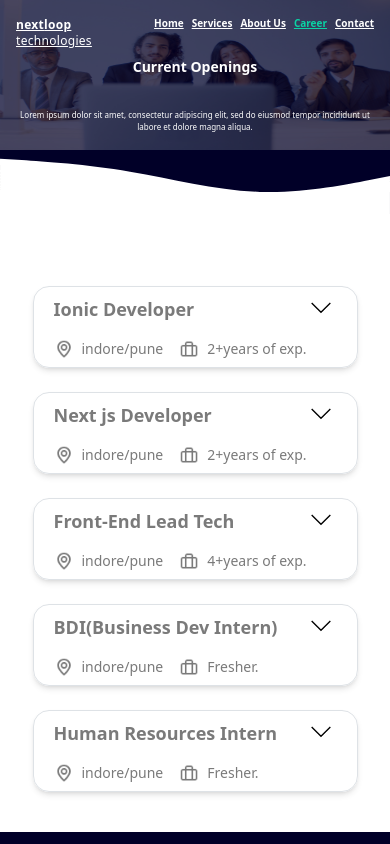
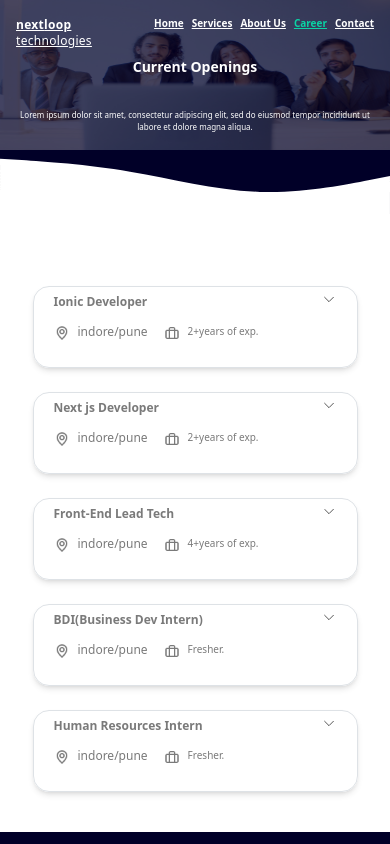
Before and after one commit to rakshit-ameriya/nextloop_v2, a Next.js app: page /career in a window 390 px wide. Shown: the top 844 px of the page. Built offline with nearby package versions, Linux system fonts and the light colour scheme.

Commit message:
fix:fixes some ui

```diff
--- a/components/Accordian/index.jsx
+++ b/components/Accordian/index.jsx
@@ -133,31 +133,33 @@ const Accordian = props => {
         className="peer absolute top-0 inset-x-0 w-full h-20 opacity-0 z-10 cursor-pointer"
       />
       <div className="h-20 w-full pl-5 pt-2 flex items-start flex-col">
-        <h1 className="text-lg font-bold text-[#7A7A7A]">{jobTitle}</h1>
+        <h1 className="text-[12px] sm:text-lg font-bold text-[#7A7A7A]">
+          {jobTitle}
+        </h1>
         <div className="flex space-x-2 mt-2">
           <div className="flex">
-            <div className="">
+            <div className="w-4 h-4  sm:w-5 sm:h-5 relative">
               <Image
                 src="/images/Location Point.png"
-                width={20}
-                height={20}
+                layout="fill"
                 alt="location"
               />
             </div>
-            <h1 className="text-sm font-normal text-[#7A7A7A] mx-2 ">
+            <h1 className="text-[12px]  sm:text-sm font-normal text-[#7A7A7A] mx-2 ">
               {location}
             </h1>
           </div>
           <div className="flex">
-            <div className="">
+            <div className="w-4 h-4  sm:w-5 sm:h-5 relative">
               <Image
                 src="/images/Travel bag.png"
-                width={20}
-                height={20}
+                layout="fill"
                 alt="location"
               />
             </div>
-            <h1 className="text-sm font-normal text-[#7A7A7A] mx-2 ">{exp}</h1>
+            <h1 className="text-[10px] sm:text-sm font-normal text-[#7A7A7A] mx-2 ">
+              {exp}
+            </h1>
           </div>
         </div>
       </div>
@@ -165,7 +167,7 @@ const Accordian = props => {
       <div className="absolute top-1 2xl:top-7 right-5 text-[#7A7A7A] transition-transform duration-500 rotate-0 peer-checked:rotate-180">
         {/* Arrow */}
 
-        <div className="w-8 h-8 relative">
+        <div className="w-4 h-4  sm:w-8 sm:h-8 relative">
           <Image
             src={'/svg/arrowIcons/up-arrow.svg'}
             alt="up-arrow"
--- a/components/Footer/index.tsx
+++ b/components/Footer/index.tsx
@@ -38,7 +38,7 @@ function Footer() {
       <div className="bg-primaryBg   h-1/2 w-full flex justify-center items-center p-5 relative  ">
         <div className="grid sm:grid-cols-5 grid-cols-2 gap-x-4">
           <div className="">
-            <h1 className="text-white font-bold text-3xl xl:text-3xl 2xl:text-3xl">
+            <h1 className="text-white font-bold text-xl xl:text-3xl 2xl:text-3xl">
               {TEXT_CONSTANTS.NEXTLOOP}
             </h1>
             <h1 className="text-white text-sm font-light">
--- a/components/FormInputs/index.tsx
+++ b/components/FormInputs/index.tsx
@@ -19,7 +19,7 @@ const FormInputs = (props: InputTypes) => {
     setFocused(true);
   };
   return (
-    <div className="flex flex-col  w-full sm:w-1/2 md:space-x-2 mb-3 justify-center rounded-md pl-5 pr-5 md:flex-row sm:flex-col">
+    <div className="flex flex-col  w-full sm:w-full md:w-full lg:w-1/2 md:space-x-2 mb-3 justify-center rounded-md pl-5 pr-5 md:flex-row sm:flex-col">
       <div className="w-full">
         <label className="block p-2 xl:text-lg 2xl:text-2xl">{label}</label>
         <input
--- a/pages/contact.tsx
+++ b/pages/contact.tsx
@@ -99,14 +99,14 @@ const Contact: NextPage = () => {
   return (
     <div>
       {showSuccess && (
-        <div className="fixed z-10 top-24 rounded-sm left-[40%] text-xl px-5 py-2 bg-[#86EFAC] text-black">
+        <div className="flex fixed z-10 top-[10%] sm:top-20 rounded-sm left-[25%] sm:left-[40%] text-[8px] sm:text-xl px-5 py-2 bg-[#86EFAC] text-black">
           {showSuccess}
         </div>
       )}
-      <div className="w-full h-96 -z-50 relative top-0 bg-[#010028]  ">
+      <div className="w-full h-96 -z-50 relative top-0 bg-[#010028]">
         <div className="">
           <svg
-            className="absolute top-80 sm:absolute sm:top-60 xl:absolute xl:top-48 2xl:absolute 2xl:top-48"
+            className="absolute top-[85%] sm:top-[80%]  xl:top-[80%]  2xl:top-[80%]"
             xmlns="http://www.w3.org/2000/svg"
             viewBox="0 0 1440 320"
           >
@@ -118,9 +118,9 @@ const Contact: NextPage = () => {
           </svg>
         </div>
       </div>
-      <div className="relative -top-32 sm:relative sm:-top-64 xl:-top-48 2xl:-top-80">
-        <div className="w-full h-screen   flex justify-center items-center z-50">
-          <div className="w-4/5 sm:w-4/5   sm:p-10 bg-white max-h-fit overflow-hidden border-2 rounded-2xl shadow-md hover:shadow-none">
+      <div className="relative -top-32  sm:-top-64 xl:-top-48 2xl:-top-28">
+        <div className="w-full   flex justify-center items-center z-50">
+          <div className="w-4/5 sm:w-4/5   sm:p-10 bg-white  border-2 rounded-2xl shadow-md hover:shadow-none">
             <div className="pl-5 pr-5 mb-3">
               <h1 className="text-3xl font-bold">
                 {TEXT_CONSTANTS.LEST_CONNECT}
@@ -131,7 +131,7 @@ const Contact: NextPage = () => {
             </div>
 
             <div className="flex flex-col justify-center items-center space-x-5  md:flex-row">
-              <div className="w-full sm:w-full md:w-3/4 ">
+              <div className="w-full sm:w-full md:full lg:w-3/4">
                 {/* form start */}
                 <form onSubmit={handleSubmit}>
                   <div className="w-full  flex flex-wrap">
```
